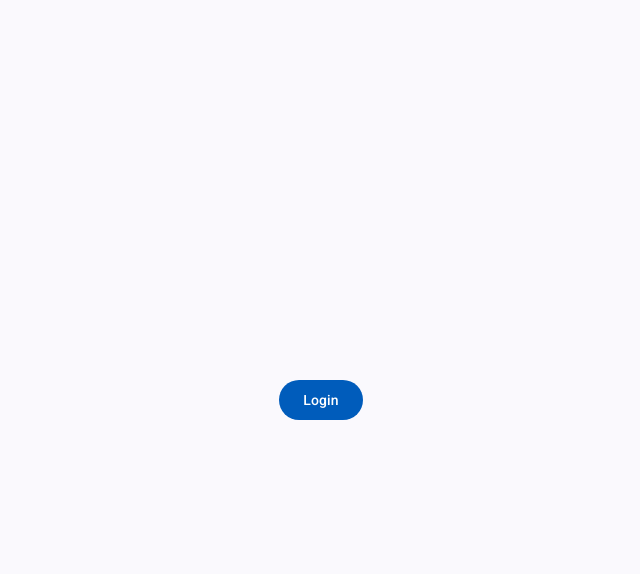
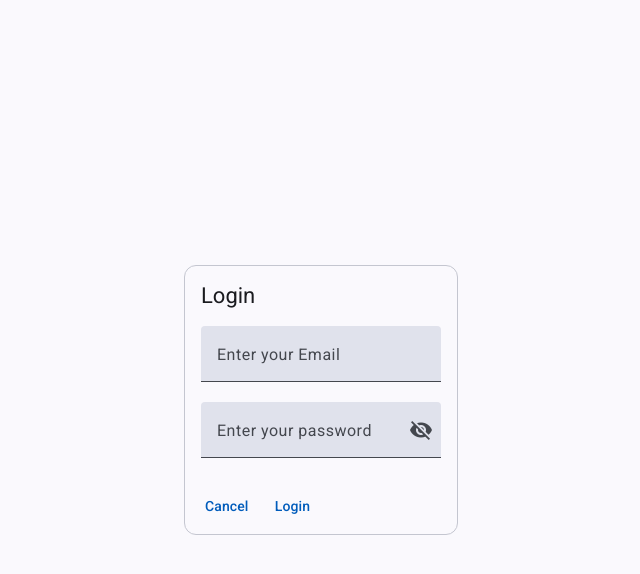
Before and after one commit to Alexander-Riedel/notes, an Angular app: page /login in a window 1280 px wide. Both pictures are taken after a click on the button "Login". Shown: the top 574 px of the page, without its empty margins (319-959 px from the left). Built offline with nearby package versions, Linux system fonts and the light colour scheme; no server answers.

Commit message:
Refactor login component: migrate to new structure, enhance form handling, and update styles

```diff
--- a/src/app/app.routes.ts
+++ b/src/app/app.routes.ts
@@ -2,9 +2,9 @@ import { Routes } from '@angular/router';
 import { authGuard } from './core/auth/auth.guard';
 
 // Minimal placeholder components (replace with your real ones later)
-import { LoginComponent } from './features/auth/login/login.component';
+import { LoginComponent } from './features/auth/login/login';
 import { AppShellComponent } from './features/shell/app-shell.component';
-import { HomeComponent } from './features/home/home.component';
+import { HomeComponent } from './features/home/home';
 
 export const routes: Routes = [
     { path: '', pathMatch: 'full', redirectTo: 'app' },
--- a/src/app/features/auth/login/login.html
+++ b/src/app/features/auth/login/login.html
@@ -1,3 +1,37 @@
-<div class="center-container">
-    <button matButton="filled" (click)="login()">Login</button>
+<div class="login-page">
+
+    @if (showLoginButton) {
+    <button matButton="filled" (click)="openForm()">Login</button>
+    }
+
+    @if (showForm) {
+    <div class="login-form-container">
+        <form (ngSubmit)="login()">
+            <mat-card class="login-form-card" appearance="outlined">
+                <mat-card-header>
+                    <mat-card-title>Login</mat-card-title>
+                </mat-card-header>
+                <mat-card-content>
+                    <mat-form-field>
+                        <mat-label>Enter your Email</mat-label>
+                        <input matInput>
+                    </mat-form-field>
+                    <mat-form-field>
+                        <mat-label>Enter your password</mat-label>
+                        <input matInput [type]="hide() ? 'password' : 'text'" />
+                        <button type="button" matIconButton matSuffix (click)="clickEvent($event)"
+                            [attr.aria-label]="'Hide password'" [attr.aria-pressed]="hide()">
+                            <mat-icon>{{hide() ? 'visibility_off' : 'visibility'}}</mat-icon>
+                        </button>
+                    </mat-form-field>
+                </mat-card-content>
+                <mat-card-actions>
+                    <button type="button" matButton (click)="closeForm()">Cancel</button>
+                    <button type="button" matButton (click)="login()">Login</button>
+                </mat-card-actions>
+            </mat-card>
+        </form>
+    </div>
+    }
+
 </div>
--- a/src/app/features/auth/login/login.scss
+++ b/src/app/features/auth/login/login.scss
@@ -1,6 +1,24 @@
-.center-container {
-  height: 100vh;
+.login-page {
+  min-height: 100vh;
   display: flex;
+  align-items: center;
   justify-content: center;
-  align-items: center;
 }
+
+.login-form-card mat-card-header {
+  padding: 16px;
+}
+
+.login-form-card mat-card-content {
+  display: flex;
+  flex-direction: column;
+}
+
+input.example-right-align::-webkit-outer-spin-button,
+input.example-right-align::-webkit-inner-spin-button {
+  display: none;
+}
+
+input.example-right-align {
+  -moz-appearance: textfield;
+}
--- a/src/app/features/auth/login/login.component.ts
+++ b/src/app/features/auth/login/login.ts
@@ -1,23 +1,32 @@
-import { Component, inject } from '@angular/core';
+import { ChangeDetectionStrategy, Component, inject, signal } from '@angular/core';
 import { CommonModule } from '@angular/common';
 import { Router } from '@angular/router';
 import { take } from 'rxjs/operators';
 
 import { MatButtonModule } from '@angular/material/button';
+import { MatCardModule } from '@angular/material/card';
+import { MatFormFieldModule } from '@angular/material/form-field';
+import { MatIconModule } from '@angular/material/icon';
+import { MatInputModule } from '@angular/material/input';
 
 import { AuthService } from '../../../core/auth/auth.service';
 import { AuthStateService } from '../../../core/auth/auth-state.service';
 
 @Component({
     selector: 'app-login',
-    imports: [CommonModule, MatButtonModule],
+    imports: [CommonModule, MatButtonModule, MatFormFieldModule, MatIconModule, MatInputModule, MatCardModule],
     templateUrl: './login.html',
-    styleUrls: ['login.scss']
+    styleUrls: ['login.scss'],
+    changeDetection: ChangeDetectionStrategy.OnPush
 })
 export class LoginComponent {
     private readonly auth = inject(AuthService);
     private readonly authState = inject(AuthStateService);
     private readonly router = inject(Router);
+
+    showLoginButton = true;
+    showForm = false;
+    hide = signal(true);
 
     constructor() {
         // If already authenticated, don't show login -> go to home
@@ -26,6 +35,21 @@ export class LoginComponent {
                 this.router.navigateByUrl('/app/home');
             }
         });
+    }
+
+    openForm() {
+        this.showLoginButton = false;
+        this.showForm = true;
+    }
+
+    closeForm() {
+        this.showLoginButton = true;
+        this.showForm = false;
+    }
+
+    clickEvent(event: MouseEvent) {
+        this.hide.set(!this.hide());
+        event.stopPropagation();
     }
 
     login() {
```
Also changed, not shown: src/app/features/home/home.ts (renamed from src/app/features/home/home.component.ts).
